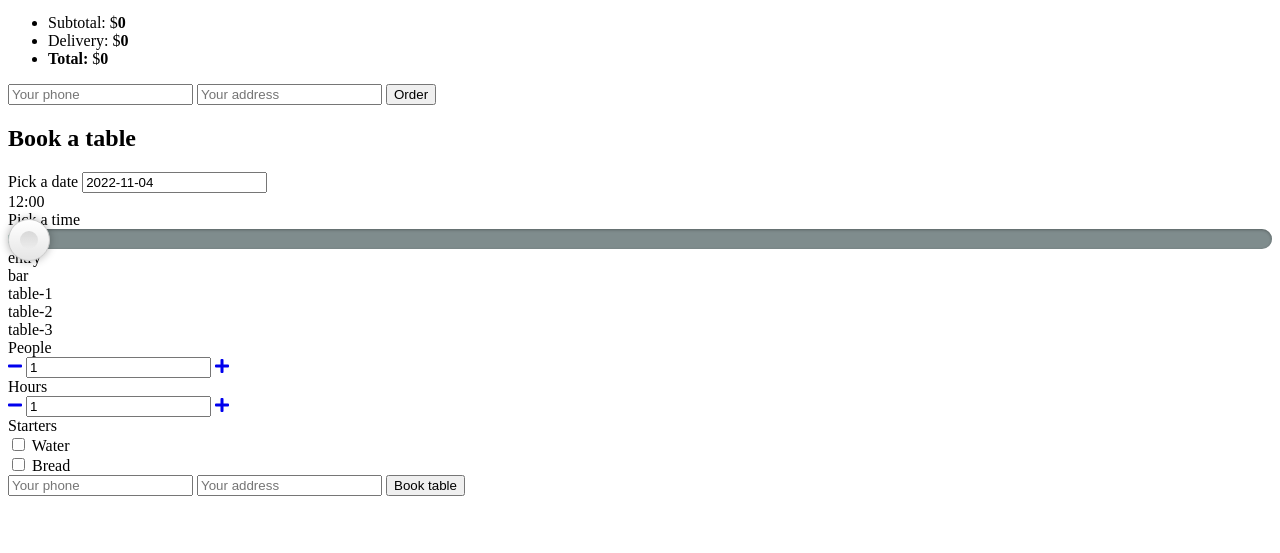
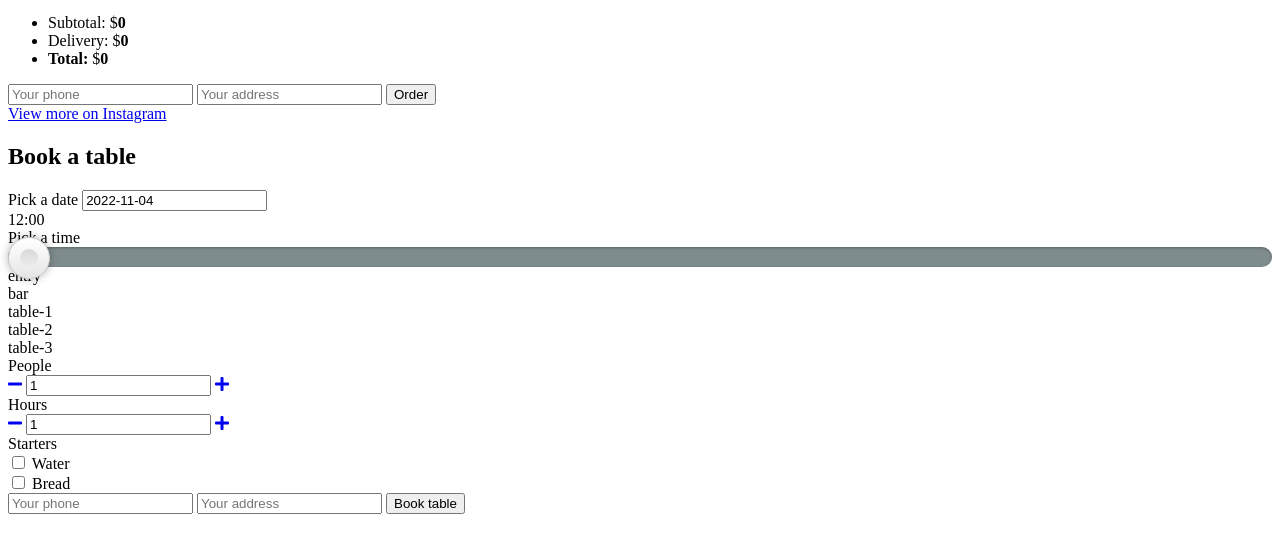
Before and after one commit to tagitsu/project-pizzeria, a website with bundled scripts: page src/index.html in a window 1280 px wide. Shown: the part 165-718 px from the top of the page. Built offline with nearby package versions, Linux system fonts and the light colour scheme; files whose address does not match are found by name.

Commit message:
Add class Home and render Home instace in page

```diff
--- a/src/index.html
+++ b/src/index.html
@@ -66,7 +66,7 @@
 
   <div id="pages">
     <section id="home">
-      <div class="home container"></div>
+      <div class="home-wrapper container"></div>
     </section>
     <section id="order">
       <div id="product-list" class="product-list container"></div>
@@ -77,6 +77,7 @@
   </div>
 
   <script id="template-home" type="text/x-handlebars-template">
+    <div class="home"
       <section class="home__services">
         <div class="home__service"></div>
         <div class="home__service"></div>
@@ -94,6 +95,7 @@
       <footer class="home__footer">
         <a href="#">View more on Instagram</a>
       </footer>
+    </div>
   </script>
 
   <script id="template-cart-product" type="text/x-handlebars-template">
--- a/src/js/app.js
+++ b/src/js/app.js
@@ -1,7 +1,9 @@
-import {settings, select, classNames} from './settings.js';
+import { settings, select, classNames } from './settings.js';
 import Product from './components/Product.js';
 import Cart from './components/Cart.js';
 import Booking from './components/Booking.js';
+import Home from './components/Home.js';
+
 
 
 const app = {
@@ -101,10 +103,18 @@ const app = {
     new Booking(bookingWidget);
   },
 
+  initHome: () => {
+    const thisApp = this;
+
+    const homeContainer = document.querySelector(select.containerOf.home);
+    new Home(homeContainer);
+  },
+
   init: function() {
     const thisApp = this;
     thisApp.initPages();
     thisApp.initData();
+    thisApp.initHome();
     thisApp.initCart();
     thisApp.initBooking();
   },
--- /dev/null
+++ b/src/js/components/Home.js
@@ -0,0 +1,23 @@
+import utils from "../utils.js";
+import { select, templates } from "../settings.js";
+
+class Home {
+  constructor() {
+    const thisHome = this;
+
+    thisHome.renderHome();
+  }
+
+  renderHome() {
+    const thisHome = this;
+
+    const generatedHTML = templates.homePage();
+    thisHome.home = utils.createDOMFromHTML(generatedHTML);
+    console.log('to jest html home', this.home);
+    const homeContainer = document.querySelector(select.containerOf.home);
+    homeContainer.appendChild(thisHome.home);
+  }
+
+}
+
+export default Home;
--- a/src/js/settings.js
+++ b/src/js/settings.js
@@ -1,11 +1,13 @@
 export const select = {
   templateOf: {
+    homePage: '#template-home',
     menuProduct: '#template-menu-product',
     cartProduct: '#template-cart-product',
     bookingWidget: '#template-booking-widget',
   },
 
   containerOf: {
+    home: '.home-wrapper',
     menu: '#product-list',
     cart: '#cart',
     pages: '#pages',
@@ -134,6 +136,7 @@ export const settings = {
 };
 
 export const templates = {
+  homePage: Handlebars.compile(document.querySelector(select.templateOf.homePage).innerHTML),
   menuProduct: Handlebars.compile(document.querySelector(select.templateOf.menuProduct).innerHTML),
   cartProduct: Handlebars.compile(document.querySelector(select.templateOf.cartProduct).innerHTML),
   bookingWidget: Handlebars.compile(document.querySelector(select.templateOf.bookingWidget).innerHTML),
```
Lines whose indentation alone changed are shown as unchanged.
